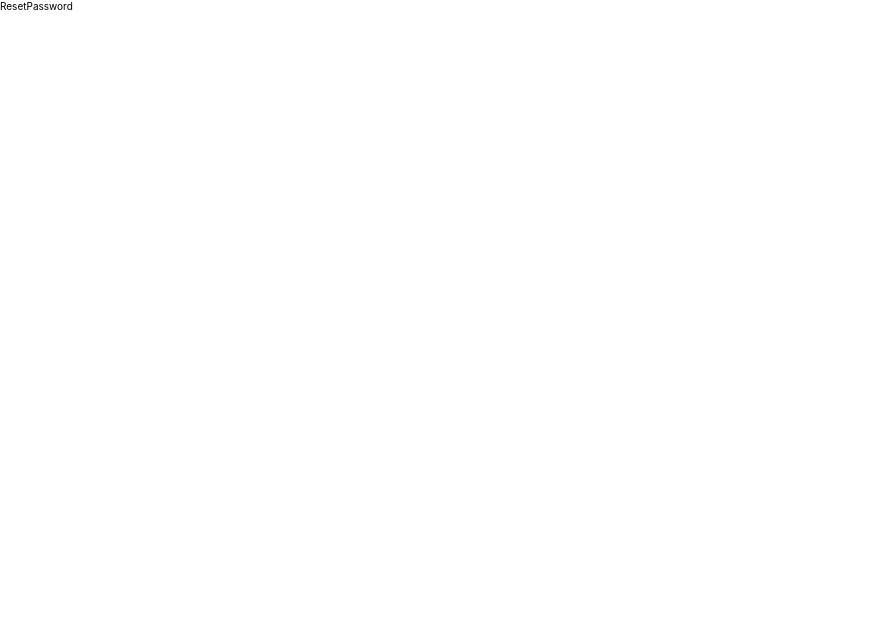
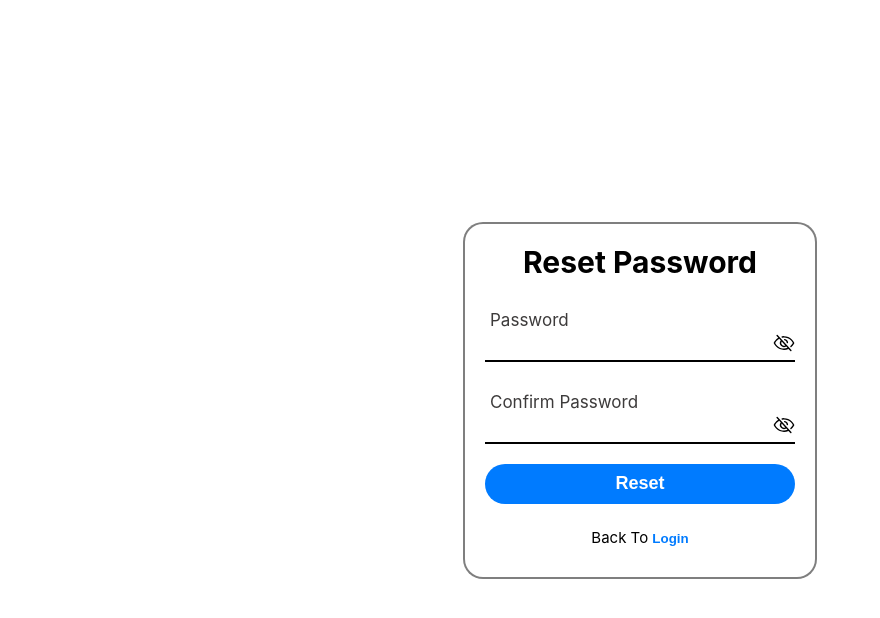
Before and after one commit to Rayan-Sarieddine/full-stack-demo, a React (Create React App) app in the folder frontend/: page /reset-password in a window 1280 px wide. Shown: the top 618 px of the page, without its empty margins (0-880 px from the left). Built offline with nearby package versions, Linux system fonts and the light colour scheme.

Commit message:
<frontend> implemented reset password page

```diff
--- a/frontend/src/core/dataSource/remoteDataSource/auth.ts
+++ b/frontend/src/core/dataSource/remoteDataSource/auth.ts
@@ -9,6 +9,9 @@ export type registerData = {
   fullName: string;
   userType?: string;
   password: string;
+};
+export type resetData = {
+  newPassword: string;
 };
 
 type User = {
@@ -23,6 +26,9 @@ type loginResponse = {
   token: string;
 };
 type registerResponse = {
+  message: string;
+};
+type resetResponse = {
   message: string;
 };
 
@@ -43,4 +49,12 @@ export const authDataSource = {
     });
     return response;
   },
+  resetPassword: async (data: resetData): Promise<resetResponse> => {
+    const response = await sendRequest({
+      body: data,
+      route: "auth/reset-password",
+      method: "POST",
+    });
+    return response;
+  },
 };
--- a/frontend/src/domain/pages/ResetPassword/index.tsx
+++ b/frontend/src/domain/pages/ResetPassword/index.tsx
@@ -1,8 +1,157 @@
-import React from "react";
+import React, { useState } from "react";
+import { ReactComponent as EyeIcon } from "../../../assets/icons/eye.svg";
+import { ReactComponent as EyeSlashIcon } from "../../../assets/icons/eye-slash.svg";
+import { useNavigate } from "react-router-dom";
+
 import "./style.css";
+import { authDataSource } from "../../../core/dataSource/remoteDataSource/auth";
+import CheckMark from "../../components/common/CheckMark";
+import { AxiosError } from "axios";
 
-function ResetPassword() {
-  return <div>ResetPassword</div>;
-}
+const ResetPassword = () => {
+  const [password, setPassword] = useState<string>("");
+  const [confirmPassword, setConfirmPassword] = useState<string>("");
+  const [error, setError] = useState<string>("");
+  const [passwordError, setPasswordError] = useState<string>("");
+  const [confirmPasswordError, setConfirmPasswordError] = useState<string>("");
+  const [showPassword, setShowPassword] = useState<boolean>(true);
+
+  const [success, setSuccess] = useState<boolean>(false);
+
+  const navigate = useNavigate();
+
+  const validatePassword = (value: string) => {
+    const passwordRegExpression = /^(?=.*[A-Z])(?=.*\d)[A-Za-z\d]{8,20}$/;
+    if (!passwordRegExpression.test(value) && value) {
+      setPasswordError(`- 8-20 characters long \n
+- Include at least one uppercase letter \n
+- Include at least one number`);
+    } else {
+      setPasswordError("");
+    }
+  };
+
+  const validateConfirmPassword = (value: string) => {
+    if (value !== password && value) {
+      setConfirmPasswordError("Passwords do not match.");
+    } else {
+      setConfirmPasswordError("");
+    }
+  };
+
+  const handleSubmit = async (event: React.FormEvent<HTMLFormElement>) => {
+    event.preventDefault();
+    if (!password || !confirmPassword) {
+      return;
+    }
+
+    let data: { newPassword: string } = { newPassword: password };
+    try {
+      await authDataSource.resetPassword(data);
+      setSuccess(true);
+      setTimeout(() => {
+        navigate("/login");
+      }, 2000);
+    } catch (error: unknown) {
+      if (error instanceof AxiosError) {
+        setError(error.response?.data.message);
+      } else {
+        setError("An unexpected error occurred");
+      }
+    }
+  };
+  const togglePasswordVisibility = () => {
+    setShowPassword(!showPassword);
+  };
+  const handleGoogleLogin = async () => {};
+  return (
+    <section className="reset">
+      {!success ? (
+        <div className="reset-form-box">
+          <div className="reset-form-value">
+            <form onSubmit={handleSubmit}>
+              <h2>Reset Password</h2>
+
+              <div className="reset-inputbox">
+                <div className="input-container">
+                  {" "}
+                  <input
+                    id="password"
+                    type={showPassword ? "password" : "text"}
+                    required
+                    onChange={(e) => {
+                      setPassword(e.target.value);
+                      validatePassword(e.target.value);
+                    }}
+                    className="signup-password-input"
+                  />
+                  <label htmlFor="password">Password</label>
+                  <button
+                    className="reset-toggle-password"
+                    onClick={togglePasswordVisibility}
+                    type="button"
+                  >
+                    {showPassword ? <EyeSlashIcon /> : <EyeIcon />}
+                  </button>
+                </div>
+                {passwordError.split("\n").map((line, index) => (
+                  <div key={index} className="error-line">
+                    {line}
+                  </div>
+                ))}
+              </div>
+              <div className="reset-inputbox">
+                <div className="input-container">
+                  {" "}
+                  <input
+                    id="confirm-password"
+                    type={showPassword ? "password" : "text"}
+                    required
+                    onChange={(e) => {
+                      setConfirmPassword(e.target.value);
+                      validateConfirmPassword(e.target.value);
+                    }}
+                    className="reset-password-input"
+                  />
+                  <label htmlFor="confirm-password">Confirm Password</label>
+                  <button
+                    className="reset-toggle-password"
+                    onClick={togglePasswordVisibility}
+                    type="button"
+                  >
+                    {showPassword ? <EyeSlashIcon /> : <EyeIcon />}
+                  </button>
+                </div>
+                {confirmPasswordError && (
+                  <p className="error">{confirmPasswordError}</p>
+                )}{" "}
+              </div>
+
+              <button type="submit" className="signup-btn">
+                Reset
+              </button>
+              {error && <p className="error">{error}</p>}
+            </form>
+            <div className="reset-login">
+              <p>
+                Back To{" "}
+                <button
+                  className="reset-login-link"
+                  onClick={() => {
+                    navigate("/login");
+                  }}
+                >
+                  Login
+                </button>
+              </p>
+            </div>
+          </div>
+        </div>
+      ) : (
+        <CheckMark message={"Successful"} />
+      )}
+    </section>
+  );
+};
 
 export default ResetPassword;
--- a/frontend/src/domain/pages/ResetPassword/style.css
+++ b/frontend/src/domain/pages/ResetPassword/style.css
@@ -0,0 +1,139 @@
+.reset {
+  display: flex;
+  justify-content: center;
+  align-items: center;
+  min-height: 100vh;
+  width: 100%;
+  background-position: center;
+  background-size: cover;
+}
+
+.reset-form-box {
+  position: relative;
+  padding: 2rem;
+  background: rgba(255, 255, 255, 0.2);
+  border: 2px solid rgba(0, 0, 0, 0.5);
+  border-radius: 20px;
+  backdrop-filter: blur(15px);
+  display: flex;
+  justify-content: center;
+  align-items: center;
+}
+
+.reset-form-box h2 {
+  font-size: 3rem;
+  color: #000;
+  text-align: center;
+}
+
+.reset-inputbox {
+  display: flex;
+  flex-direction: column;
+  align-items: flex-start;
+  position: relative;
+  margin-top: 5rem;
+  width: 31rem;
+  border-bottom: 2px solid #000;
+}
+.input-container {
+  display: flex;
+  align-items: center;
+  width: 100%;
+}
+.reset-inputbox label {
+  position: absolute;
+  top: -2rem;
+  left: 0.5rem;
+  color: #3d3b3b;
+  font-size: 1.7rem;
+}
+
+.reset-inputbox input {
+  width: 100%;
+  height: 3rem;
+  background: transparent;
+  border: none;
+  outline: none;
+  font-size: 1.5rem;
+  padding: 0 3.5rem 0 0.5rem;
+  color: #000;
+}
+
+.reset-inputbox ion-icon {
+  position: absolute;
+  right: 0.8rem;
+  color: #000;
+  font-size: 1.2rem;
+  top: 2rem;
+}
+
+.reset-btn {
+  width: 100%;
+  height: 4rem;
+  border-radius: 40px;
+  background: #007bff;
+  color: #fff;
+  border: none;
+  outline: none;
+  cursor: pointer;
+  font-size: 1.8rem;
+  font-weight: 600;
+  margin-top: 2rem;
+}
+
+.reset-login {
+  font-size: 1.5rem;
+  color: #000;
+  text-align: center;
+  margin: 2.5rem 0 1rem;
+}
+
+.reset-login-link {
+  color: #007bff;
+  background: none;
+  border: none;
+  outline: none;
+  cursor: pointer;
+  font-weight: 600;
+}
+.reset-login-link:hover {
+  color: var(--primary-shade);
+}
+.reset-toggle-password {
+  background: none;
+  border: none;
+  outline: none;
+  cursor: pointer;
+}
+
+.error-line {
+  color: red;
+}
+@media (max-width: 480px) {
+  .reset-form-box h2 {
+    font-size: 2rem;
+  }
+
+  .reset-inputbox {
+    display: flex;
+    align-items: center;
+    position: relative;
+    margin-top: 5rem;
+    width: 25rem;
+    border-bottom: 2px solid #000;
+  }
+
+  .reset-inputbox label {
+    top: -1.5rem;
+    left: 0.5rem;
+    font-size: 1.5rem;
+  }
+
+  .reset-btn {
+    font-size: 1.5rem;
+  }
+}
+.reset-form-value .error {
+  text-align: center;
+  margin-top: 1.5rem;
+}
```
